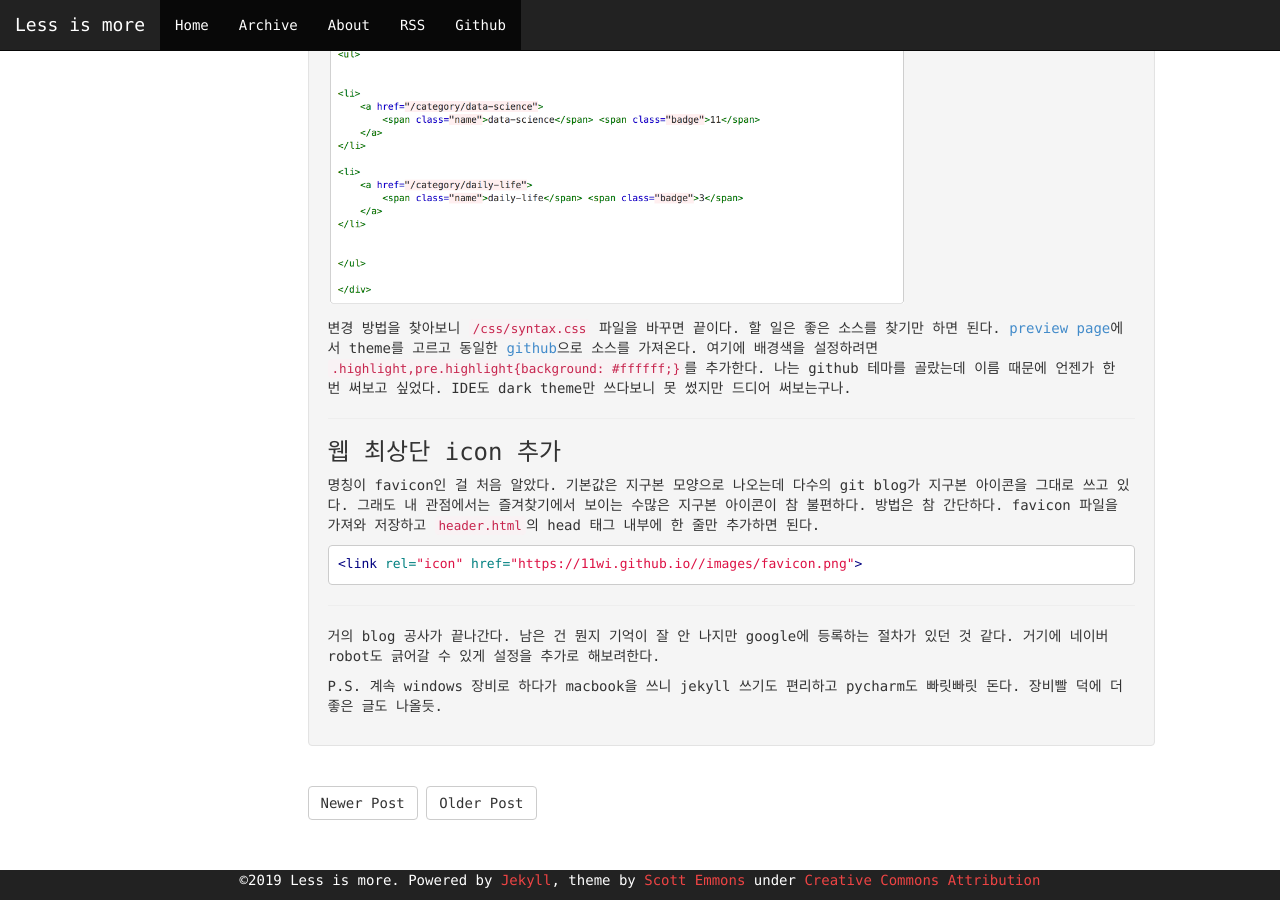
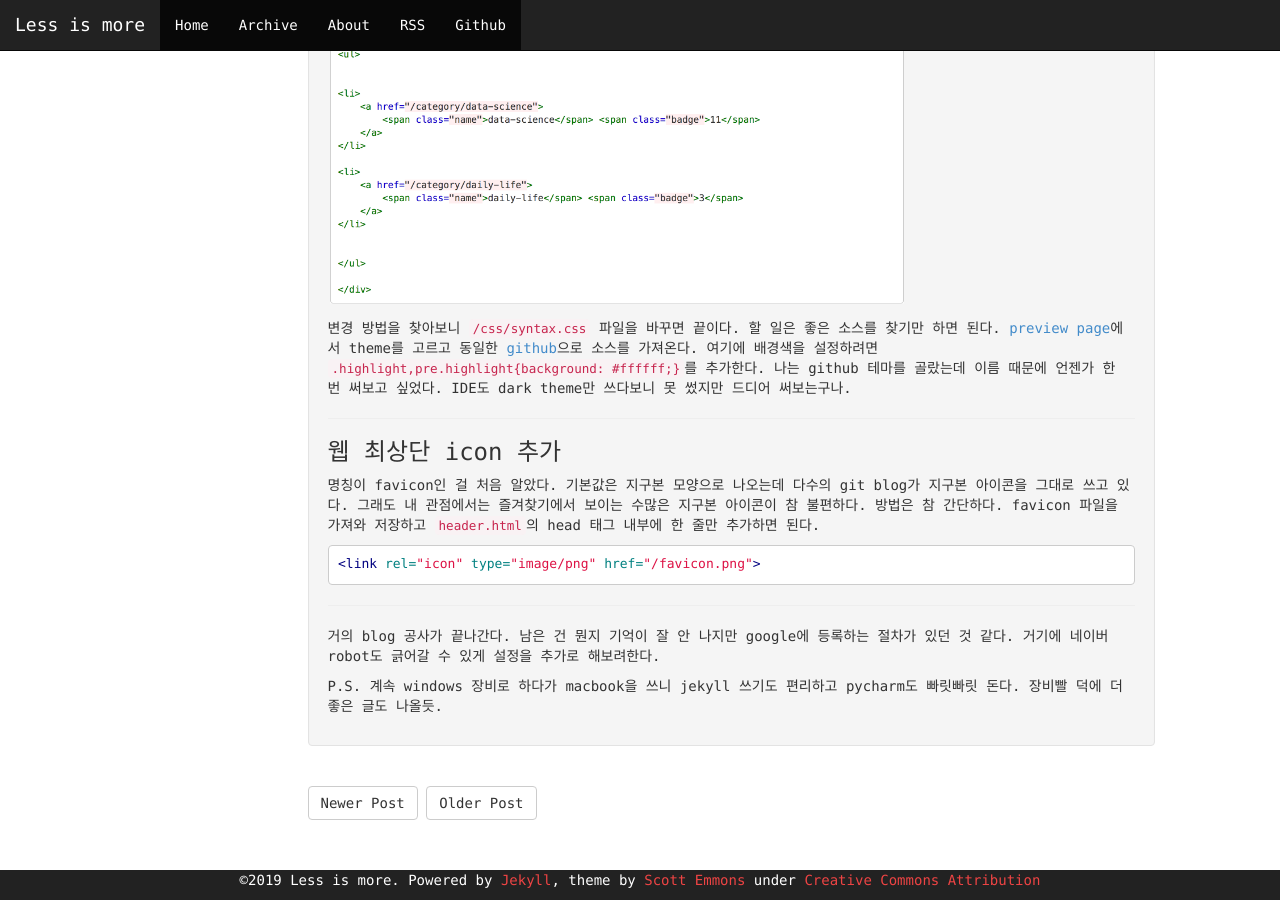
Before and after one commit to 11wi/11wi.github.io, a Jekyll site: the page built from _posts/2019-08-15-Reorganize-Blog.md, in a window 1280 px wide and 900 px high, scrolled down 4150 px. Built offline with Jekyll 4.4.1, drawn with Linux system fonts in a browser that asks for light colours; some web fonts are replaced.

Commit message:
correct post

````diff
--- a/_includes/header.html
+++ b/_includes/header.html
@@ -12,7 +12,7 @@
     <link href="{{ site.baseurl }}/css/syntax.css" rel="stylesheet" type="text/css">
 
     <!--  customized    -->
-    <link rel="icon" type="image/png" type="image/png" href="/favicon.png">
+    <link rel="icon" type="image/png" href="/favicon.png">
     {% if site.mathjax %}
     <script type="text/x-mathjax-config">
     MathJax.Hub.Config({tex2jax: {inlineMath: [['$','$'], ['\\(','\\)']]}});
--- a/_posts/2019-08-15-Reorganize-Blog.md
+++ b/_posts/2019-08-15-Reorganize-Blog.md
@@ -208,7 +208,7 @@ code block의 coloring이 예쁘지도 않고 빨간 음영이 눈에 띈다.
 favicon 파일을 가져와 저장하고 `header.html`의 head 태그 내부에 한 줄만 추가하면 된다.
 
 ```html
-<link rel="icon" href="{{ "/images/favicon.png" | prepend: site.baseurl | prepend: site.url }}">
+<link rel="icon" type="image/png" href="/favicon.png">
 ```
 
 ---
````
